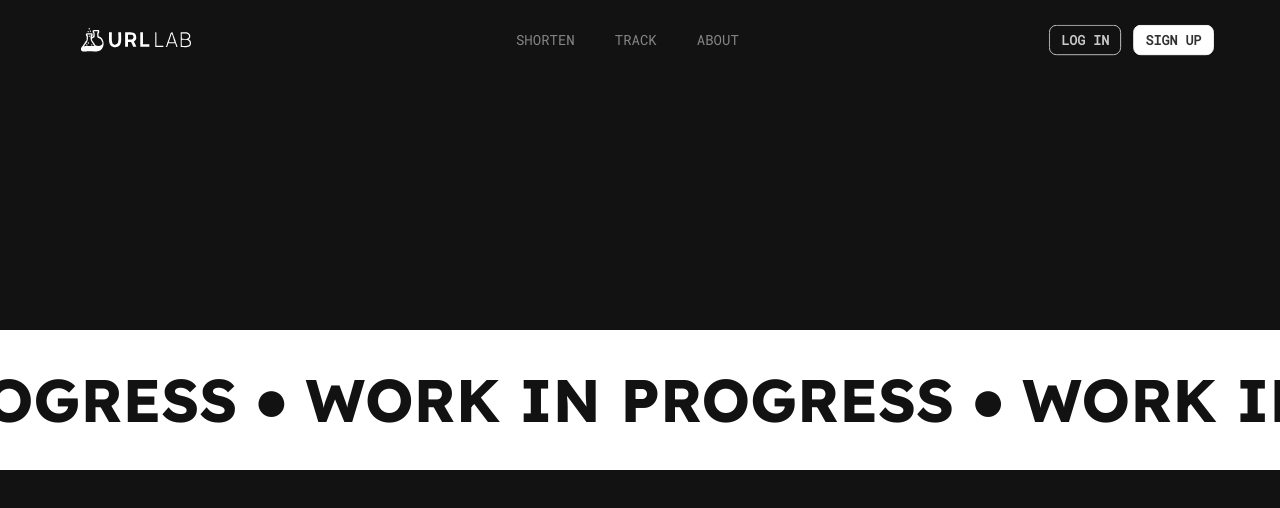
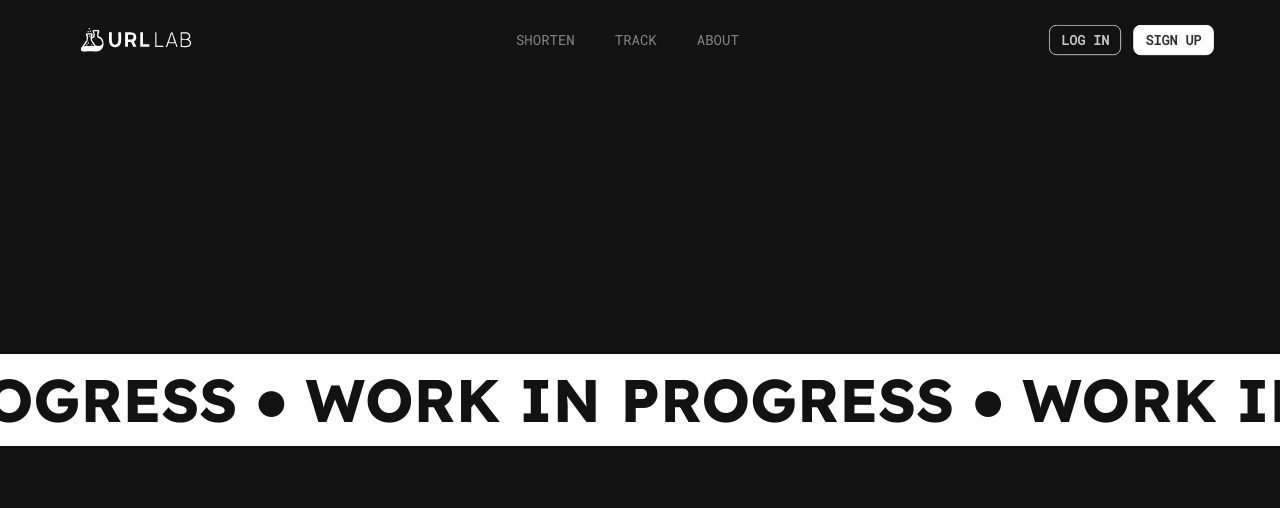
Before and after one commit to ademirkan/URL-Lab, a Next.js app: page /not-ready in a window 1280 px wide. Shown: the top 508 px of the page. Built offline with nearby package versions, Linux system fonts and the light colour scheme.

Commit message:
final version of fe

```diff
--- a/components/UnderConstructionMarquee.tsx
+++ b/components/UnderConstructionMarquee.tsx
@@ -11,7 +11,7 @@ export default function UnderConstructionMarquee() {
             autoFill
             speed={75}
         >
-            <div className="md:py-10 py-8 select-none">WORK IN PROGRESS</div>
+            <div className="md:py-4 py-4 select-none">WORK IN PROGRESS</div>
             <div className="relative h-[100%] flex items-center justify-center select-none">
                 <div className={`${titleFont.className} px-4`}>●</div>
             </div>
```
